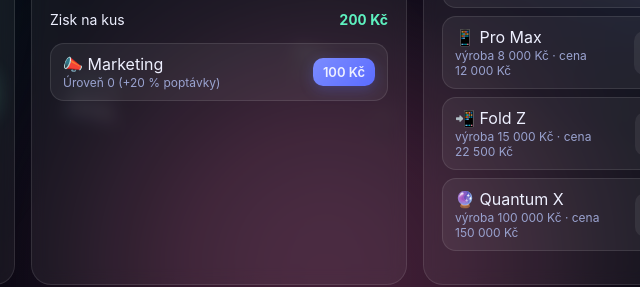
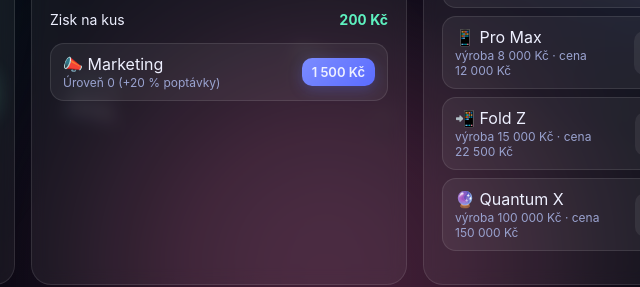
Before and after one commit to abcmedabc/abc, a plain HTML site: page mobily-i-cihly.html in a window 1280 px wide. Shown: the part 464-751 px from the top of the page, 421-1061 px from the left. Drawn offline with Linux system fonts and the light colour scheme.

Commit message:
Zdražit dělníka a marketing
Co-Authored-By: Claude Sonnet 5.5 <noreply@anthropic.com>

```diff
--- a/mobily-i-cihly.html
+++ b/mobily-i-cihly.html
@@ -264,7 +264,7 @@ const PRODUCTS = [
     {name:"Ultrabook Q",   cost:160000, fair:240000, dm:0.1,  rd:400000000, c:["#ffe066","#ff8a3d"], icon:"🚀"}]},
 ];
 const UPG = [
-  {id:"worker",  name:"Dělník",           desc:"+0,5 ks/s · plat 6 Kč/s",       base:1200,    mul:1.23, prod:0.5, wage:6},
+  {id:"worker",  name:"Dělník",           desc:"+0,5 ks/s · plat 6 Kč/s",       base:3000,    mul:1.27, prod:0.5, wage:6},
   {id:"line",    name:"Montážní linka",   desc:"+4 ks/s · plat 80 Kč/s",        base:16000,   mul:1.25, prod:4,   wage:80},
   {id:"factory", name:"Továrna",          desc:"+30 ks/s · plat 1 000 Kč/s",    base:200000,  mul:1.27, prod:30,  wage:1000},
   {id:"robot",   name:"Robotizace",       desc:"+250 ks/s · plat 12 000 Kč/s",  base:2400000, mul:1.3,  prod:250, wage:12000},
@@ -313,7 +313,7 @@ const P=id=>PRODUCTS.find(p=>p.id===id);
 const M=id=>P(id).models[S.lines[id].model];
 const activeIds=()=>PRODUCTS.filter(p=>S.lines[p.id].on).map(p=>p.id);
 const upCost=u=>Math.ceil(u.base*Math.pow(u.mul,S.own[u.id]||0));
-const mkCost=()=>Math.ceil(100*Math.pow(1.8,S.mk));
+const mkCost=()=>Math.ceil(1500*Math.pow(2,S.mk));
 const designerCost=()=>Math.ceil(3000*Math.pow(1.9,S.designers));
 const costMul=sp=>1+BR.reduce((a,b)=>a+b.w*LV_COST[sp[b.id]],0);
 const valMul=sp=>1+BR.reduce((a,b)=>a+b.w*LV_VAL[sp[b.id]],0);
```
